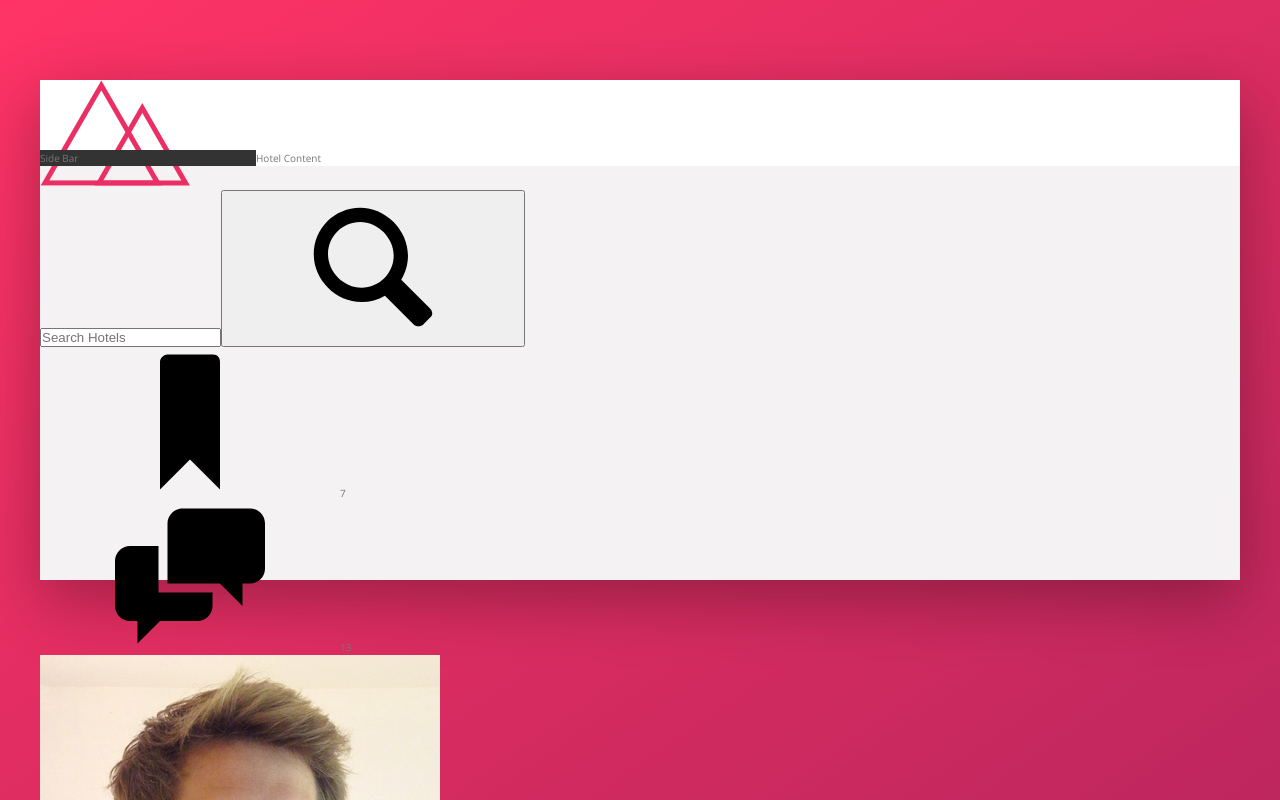
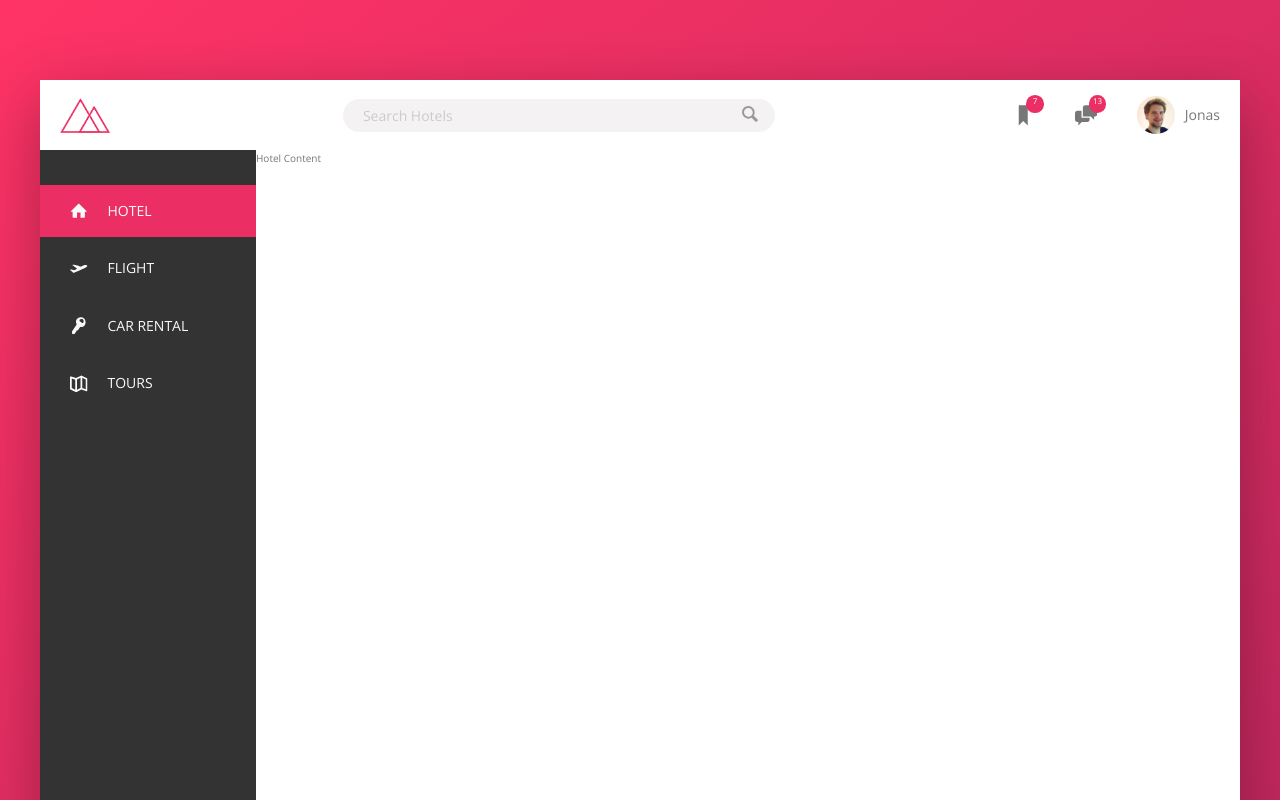
Before and after one commit to emwil23/ew_trillo, a React (Create React App) app: page / in a window 1280 px wide. Shown: the top 800 px of the page. Built offline with nearby package versions, Linux system fonts and the light colour scheme.

Commit message:
Side bar and header complete

```diff
--- a/src/Components/App.js
+++ b/src/Components/App.js
@@ -1,6 +1,5 @@
 import React from 'react';
 import Header from './Header';
-// import Sidebar from './Sidebar';
 import Content from './Content';
 
 const App = () => {
--- a/src/Components/Header.js
+++ b/src/Components/Header.js
@@ -21,13 +21,13 @@ const Header = () => {
       </form>
       <nav className='user-nav'>
         <div className='user-nav__icon-box'>
-          <svg className='user-nav__icon>'>
+          <svg className='user-nav__icon'>
             <use xlinkHref={sprite + '#icon-bookmark'}></use>
           </svg>
           <span className='user-nav__notification'>7</span>
         </div>
         <div className='user-nav__icon-box'>
-          <svg className='user-nav__icon>'>
+          <svg className='user-nav__icon'>
             <use xlinkHref={sprite + '#icon-chat'}></use>
           </svg>
           <span className='user-nav__notification'>13</span>
--- a/src/Components/Sidebar.js
+++ b/src/Components/Sidebar.js
@@ -1,7 +1,47 @@
 import React from 'react';
+import sprite from '../img/sprite.svg';
 
 const Sidebar = () => {
-  return <div className='sidebar'>Side Bar</div>;
+  return (
+    <nav className='sidebar'>
+      <ul className='side-nav'>
+        <li className='side-nav__item side-nav__item--active'>
+          <a href='' className='side-nav__link'>
+            <svg className='side-nav__icon'>
+              <use xlinkHref={sprite + '#icon-home'}></use>
+            </svg>
+            <span>Hotel</span>
+          </a>
+        </li>
+        <li className='side-nav__item'>
+          <a href='' className='side-nav__link'>
+            <svg className='side-nav__icon'>
+              <use xlinkHref={sprite + '#icon-aircraft-take-off'}></use>
+            </svg>
+            <span>Flight</span>
+          </a>
+        </li>
+        <li className='side-nav__item'>
+          <a href='' className='side-nav__link'>
+            <svg className='side-nav__icon'>
+              <use xlinkHref={sprite + '#icon-key'}></use>
+            </svg>
+            <span>Car rental</span>
+          </a>
+        </li>
+        <li className='side-nav__item'>
+          <a href='' className='side-nav__link'>
+            <svg className='side-nav__icon'>
+              <use xlinkHref={sprite + '#icon-map'}></use>
+            </svg>
+            <span>Tours</span>
+          </a>
+        </li>
+      </ul>
+
+      <div className='legal'>&copy; 2021 by Trillo. All rights reserved.</div>
+    </nav>
+  );
 };
 
 export default Sidebar;
--- a/src/Components/sass/_components.scss
+++ b/src/Components/sass/_components.scss
@@ -0,0 +1,188 @@
+//////////////////////////////
+// LOGO
+.logo {
+  height: 3.5rem;
+  margin-left: 2rem;
+}
+
+//////////////////////////////
+// SEARCHBOX
+.search {
+  //background-color: aquamarine;
+  flex: 0 0 40%;
+
+  display: flex;
+  align-items: center;
+  justify-content: center;
+
+  &__input {
+    font-family: inherit;
+    font-size: inherit;
+    background-color: var(--color-grey-light-2);
+    border: none;
+    padding: 0.7rem 2rem;
+    border-radius: 100px;
+    width: 90%;
+    transition: all 0.2s;
+    margin-right: -3.5rem;
+
+    &:focus {
+      outline: none;
+      width: 100%;
+      background-color: var(--color-grey-light-3);
+    }
+
+    &::-webkit-input-placeholder {
+      font-weight: 100;
+      color: var(--color-grey-light-4);
+    }
+  }
+
+  &__input:focus + &__button {
+    background-color: var(--color-grey-light-3);
+  }
+
+  &__button {
+    border: none;
+    background-color: var(--color-grey-light-2);
+
+    &:focus {
+      outline: none;
+    }
+
+    &:active {
+      transform: translateY(2px);
+    }
+  }
+
+  &__icon {
+    height: 2rem;
+    width: 2rem;
+
+    fill: var(--color-grey-dark-3);
+  }
+}
+
+//////////////////////////////
+// USER NAVIGATION
+.user-nav {
+  //background-color: greenyellow;
+
+  align-self: stretch;
+
+  display: flex;
+  align-items: center;
+
+  & > * {
+    padding: 0 2rem;
+    cursor: pointer;
+    height: 100%;
+    display: flex;
+    align-items: center;
+  }
+
+  & > *:hover {
+    background-color: var(--color-grey-light-2);
+  }
+
+  &__icon-box {
+    position: relative;
+  }
+
+  &__icon {
+    height: 2.25rem;
+    width: 2.25rem;
+    fill: var(--color-grey-dark-2);
+  }
+
+  &__notification {
+    font-size: 0.8rem;
+    height: 1.75rem;
+    width: 1.75rem;
+    border-radius: 50%;
+    background-color: var(--color-primary);
+    color: #fff;
+    position: absolute;
+    top: 1.5rem;
+    right: 1.1rem;
+
+    display: flex;
+    justify-content: center;
+  }
+
+  &__user-photo {
+    height: 3.75rem;
+    border-radius: 50%;
+    margin-right: 1rem;
+  }
+}
+
+//////////////////////////////
+// SIDE NAVIGATION
+
+.side-nav {
+  font-size: 1.4rem;
+  list-style: none;
+  margin-top: 3.5rem;
+
+  &__item {
+    position: relative;
+
+    &:not(:last-child) {
+      margin-bottom: 0.5rem;
+    }
+  }
+
+  &__item::before {
+    content: '';
+    position: absolute;
+    top: 0;
+    left: 0;
+    height: 100%;
+    width: 3px;
+    background-color: var(--color-primary);
+    transform: scaleY(0);
+    transition: transform 0.2s, width 0.4s cubic-bezier(1, 0, 0, 1) 0.2s,
+      background-color 0.1s;
+  }
+
+  &__item:hover::before,
+  &__item--active::before {
+    transform: scaleY(1);
+    width: 100%;
+  }
+
+  &__item:active::before {
+    background-color: var(--color-primary-light);
+  }
+
+  &__link:link,
+  &__link:visited {
+    color: var(--color-grey-light-1);
+    text-decoration: none;
+    text-transform: uppercase;
+    display: inline-block;
+    position: relative;
+    z-index: 10;
+    padding: 1.5rem 3rem;
+
+    display: flex;
+    align-items: center;
+  }
+
+  &__icon {
+    width: 1.75rem;
+    height: 1.75rem;
+    margin-right: 2rem;
+    fill: currentColor;
+  }
+}
+//////////////////////////////
+// LEGAL BOX
+
+.legal {
+  font-size: 1.2rem;
+  color: var(--color-grey-light-4);
+  text-align: center;
+  padding: 2.5rem;
+}
--- a/src/Components/sass/_layouts.scss
+++ b/src/Components/sass/_layouts.scss
@@ -9,8 +9,13 @@
 
 .header {
   height: 7rem;
+  font-size: 1.4rem;
   background-color: #fff;
   border-bottom: var(--color-grey-light-1);
+
+  display: flex;
+  justify-content: space-between;
+  align-items: center;
 }
 
 .content {
@@ -19,10 +24,16 @@
 
 .sidebar {
   background-color: var(--color-grey-dark-1);
+
   flex: 0 0 18%;
+
+  display: flex;
+  flex-direction: column;
+  justify-content: space-between;
 }
 
 .hotel-view {
   background-color: #fff;
   flex: 1;
+  height: 80rem;
 }
```
